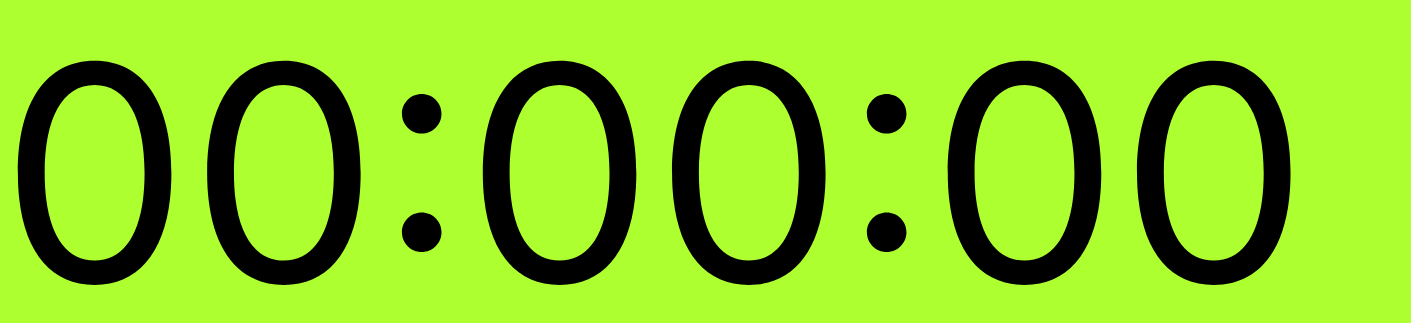
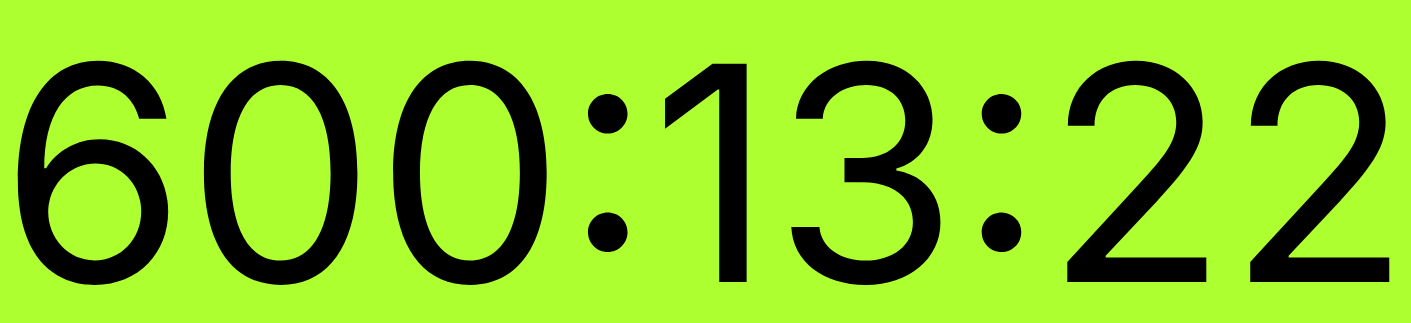
Before and after one commit to whit3hat/BDayTimer, a React (Create React App) app: page / in a window 1280 px wide. Shown: the part 309-632 px from the top of the page, 1411 px wide, since content can reach past the window. Built offline with nearby package versions, Linux system fonts and the light colour scheme.

Commit message:
added the timer countdown to the app js file

```diff
--- a/src/App.js
+++ b/src/App.js
@@ -1,11 +1,16 @@
 import "./App.css";
+import CountDownTimer from "./CountDownTimer";
 
 function App() {
+  const hoursMinSecs = {
+    hours: 600,
+    minutes: 13,
+    seconds: 30,
+  };
+
   return (
     <div className="App">
-      <div>
-        <p>00:00:00</p>
-      </div>
+      <CountDownTimer hoursMinSecs={hoursMinSecs} />
     </div>
   );
 }
```
